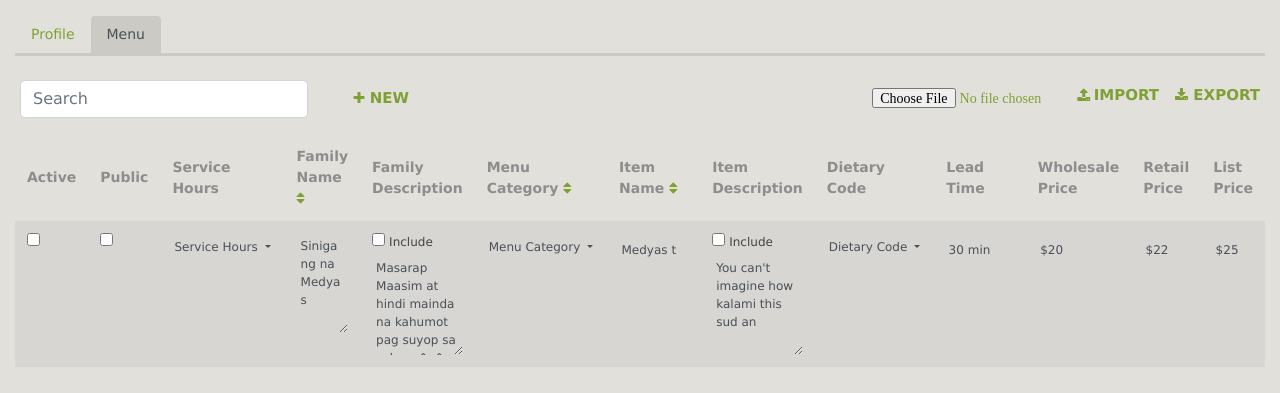
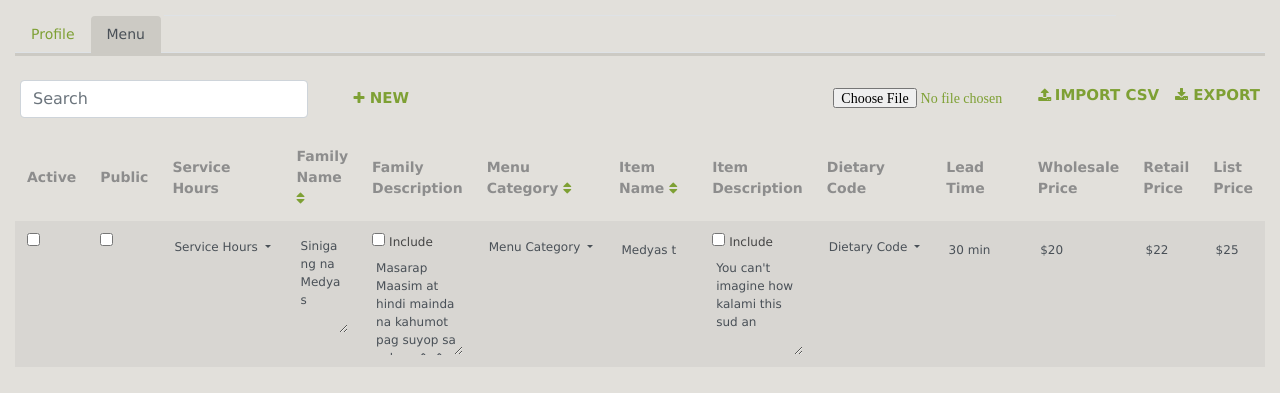
Before and after one commit to ArthurBaduyen/portlandPedalPower, a website: page application/index_menu.html in a window 1280 px wide. Shown: the part 199-592 px from the top of the page. Drawn offline with nearby package versions, Linux system fonts and the light colour scheme; files whose address does not match are found by name.

Commit message:
Import CSV:

```diff
--- a/application/index_menu.html
+++ b/application/index_menu.html
@@ -86,7 +86,7 @@
 						<!-- <label class="h5 bold d-inline" for="textarea">Location</label> -->
 						<a href="#" class="ml-3 d-inline text-upper no-decor fa fa-plus"></a>
 						<a href="#" class="ml-3 d-inline text-upper no-decor fa fa-download pull-right"></a>
-						<a href="#" class="ml-3 d-inline text-upper no-decor fa fa-upload pull-right">
+						<a href="#" class="ml-3 d-inline text-upper no-decor fa fa-upload pull-right chr-upload">
 							<input type="file" name="pic" accept="image/*" class="upload pull-left">
 						</a>
 					</div>
--- a/application/scss/components/utilities.scss
+++ b/application/scss/components/utilities.scss
@@ -1,4 +1,5 @@
 .chromedia {
+
 	.text-upper {
 		text-transform: uppercase;
 	}
@@ -41,6 +42,18 @@
 			font-weight: 600;
 			font-size: 15px;
 		}
+
+		&.chr-upload {
+			&:after {
+				content:' Import CSV' !important;
+			}
+		}
+
+		&.chr-download {
+			&:after {
+				content:' Export CSV' !important;
+			}
+		}
 	}
 
 	.disable {
```
Also changed, not shown: application/css/styles.css.
